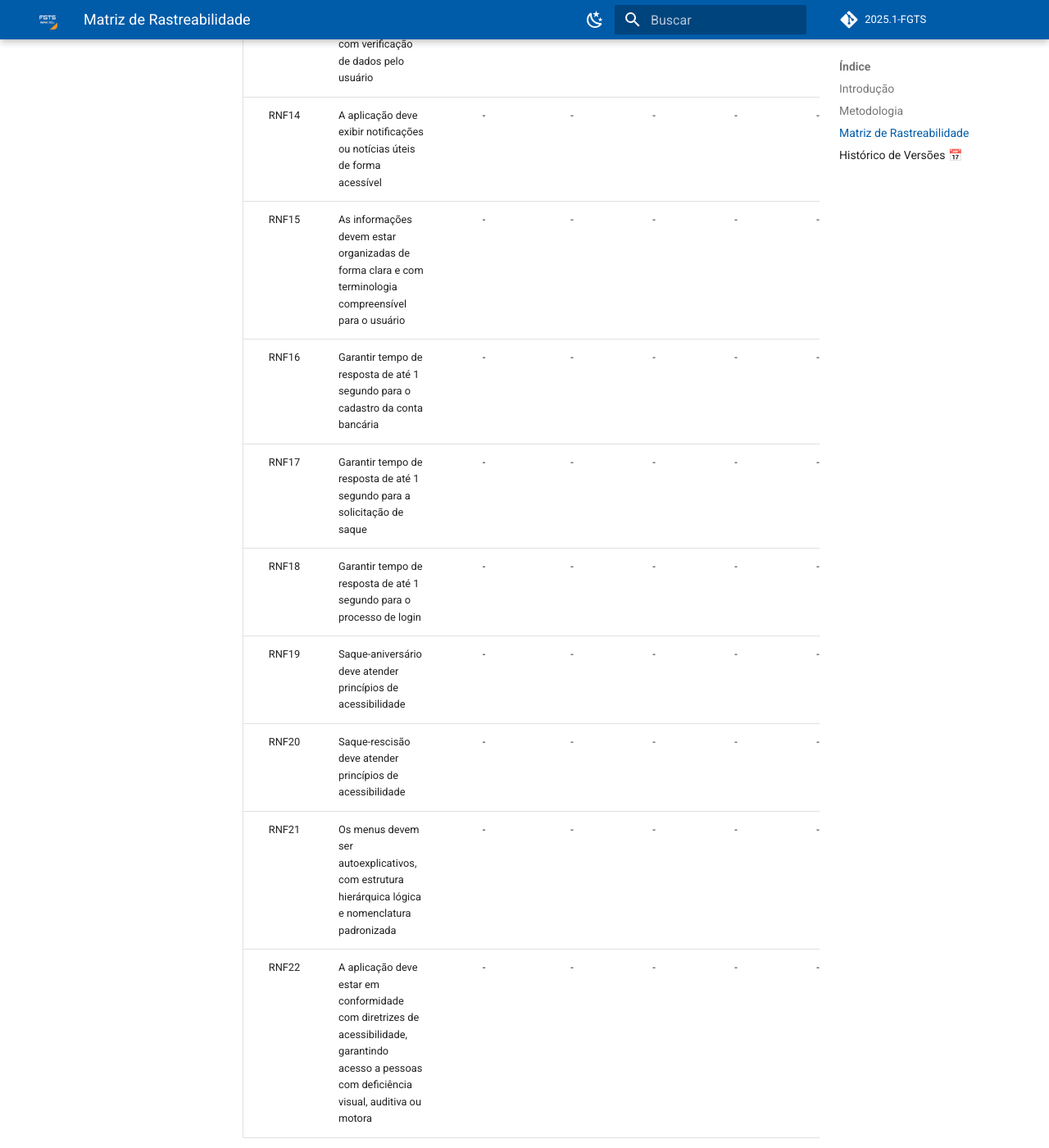
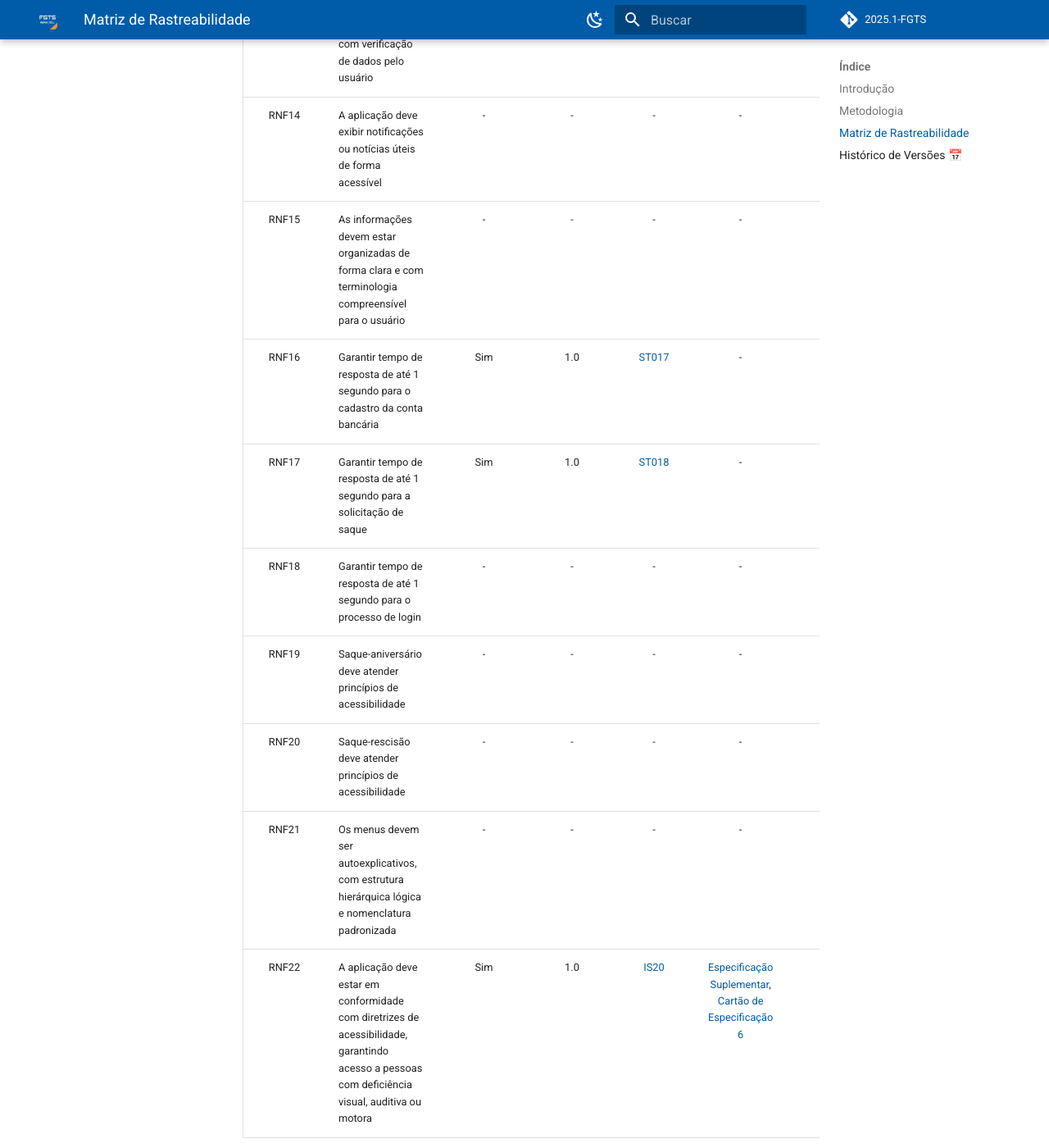
Before and after one commit to eduardodpms/REQ-FGTS, an MkDocs documentation site: the page built from docs/Pos-Rastreabilidade/Matriz-Ratreabilidade.md, in a window 1280 px wide and 1400 px high, scrolled down 9124 px. Shown: the whole window at 82% size. Built offline with MkDocs 1.6.1 and Material for MkDocs 9.7.7, drawn with Linux system fonts in a browser that asks for light colours; comment, search, counter and statistics services are not loaded; some of the changed text lies outside the part shown.

Commit message:
update: adicionar RNF 05, 16, 17 e 22

```diff
--- a/docs/Pos-Rastreabilidade/Matriz-Ratreabilidade.md
+++ b/docs/Pos-Rastreabilidade/Matriz-Ratreabilidade.md
@@ -536,12 +536,12 @@ A Tabela 2 a seguir mostra a matriz de rastreabilidade desenvolvida.
 <tr>
     <td align="center">RNF05</td>
     <td>O aplicativo deve ser confiável e evitar falhas ou inconsistências nos processos</td>
+    <td align="center">Não</td>
+    <td align="center">1.0</td>
+    <td align="center"><a href = https://requisitos-de-software.github.io/2025.1-FGTS/Elicitacao/Tecnicas-de-Elicitacao/Entrevista/#EN_RNF>EN11</a></td>
+    <td align="center"><a href = https://requisitos-de-software.github.io/2025.1-FGTS/Modelagem-II/NFR-Framework/#CE05>Cartão de Especificação 5</a></td>
     <td align="center">-</td>
-    <td align="center">-</td>
-    <td align="center">-</td>
-    <td align="center">-</td>
-    <td align="center">-</td>
-    <td align="center">-</td>
+    <td align="center"><a href = https://github.com/Leticia-Arisa-K-Higa>Leticia Arisa</a></td>
 </tr>
 <tr>
     <td align="center">RNF06</td>
@@ -646,22 +646,22 @@ A Tabela 2 a seguir mostra a matriz de rastreabilidade desenvolvida.
 <tr>
     <td align="center">RNF16</td>
     <td>Garantir tempo de resposta de até 1 segundo para o cadastro da conta bancária</td>
+    <td align="center">Sim</td>
+    <td align="center">1.0</td>
+    <td align="center"><a href = https://requisitos-de-software.github.io/2025.1-FGTS/Elicitacao/Tecnicas-de-Elicitacao/Storytelling/#ST_RNF>ST017</a></td>
     <td align="center">-</td>
     <td align="center">-</td>
-    <td align="center">-</td>
-    <td align="center">-</td>
-    <td align="center">-</td>
-    <td align="center">-</td>
+    <td align="center"><a href = https://github.com/Leticia-Arisa-K-Higa>Leticia Arisa</a></td>
 </tr>
 <tr>
     <td align="center">RNF17</td>
     <td>Garantir tempo de resposta de até 1 segundo para a solicitação de saque</td>
+    <td align="center">Sim</td>
+    <td align="center">1.0</td>
+    <td align="center"><a href = https://requisitos-de-software.github.io/2025.1-FGTS/Elicitacao/Tecnicas-de-Elicitacao/Storytelling/#ST_RNF>ST018</a></td>
     <td align="center">-</td>
     <td align="center">-</td>
-    <td align="center">-</td>
-    <td align="center">-</td>
-    <td align="center">-</td>
-    <td align="center">-</td>
+    <td align="center"><a href = https://github.com/Leticia-Arisa-K-Higa>Leticia Arisa</a></td>
 </tr>
 <tr>
     <td align="center">RNF18</td>
@@ -706,12 +706,12 @@ A Tabela 2 a seguir mostra a matriz de rastreabilidade desenvolvida.
 <tr>
     <td align="center">RNF22</td>
     <td>A aplicação deve estar em conformidade com diretrizes de acessibilidade, garantindo acesso a pessoas com deficiência visual, auditiva ou motora</td>
+    <td align="center">Sim</td>
+    <td align="center">1.0</td>
+    <td align="center"><a href = https://requisitos-de-software.github.io/2025.1-FGTS/Elicitacao/Tecnicas-de-Elicitacao/Introspeccao/#IS_RNF>IS20</a></td>
+    <td align="center"><a href = https://requisitos-de-software.github.io/2025.1-FGTS/Modelagem-I/EspecificacaoSuplementar/#RNF>Especificação Suplementar</a>, <a href = https://requisitos-de-software.github.io/2025.1-FGTS/Modelagem-II/NFR-Framework/#>Cartão de Especificação 6</a></td>
     <td align="center">-</td>
-    <td align="center">-</td>
-    <td align="center">-</td>
-    <td align="center">-</td>
-    <td align="center">-</td>
-    <td align="center">-</td>
+    <td align="center"><a href = https://github.com/Leticia-Arisa-K-Higa>Leticia Arisa</a></td>
 </tr>
   </tbody>
 </table>
```
Also changed, not shown: docs/Modelagem-I/EspecificacaoSuplementar.md (+1 -1 lines), docs/Modelagem-II/NFR-Framework.md (+3 -0 lines).
